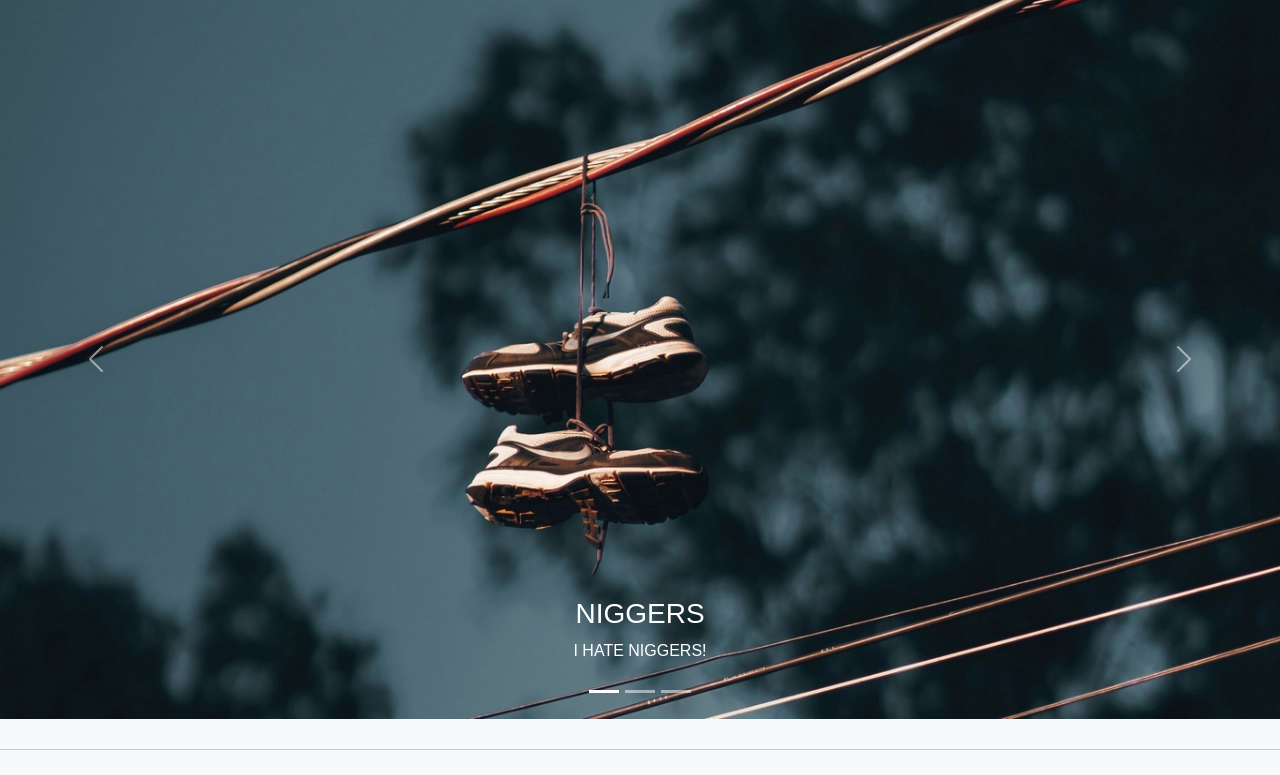
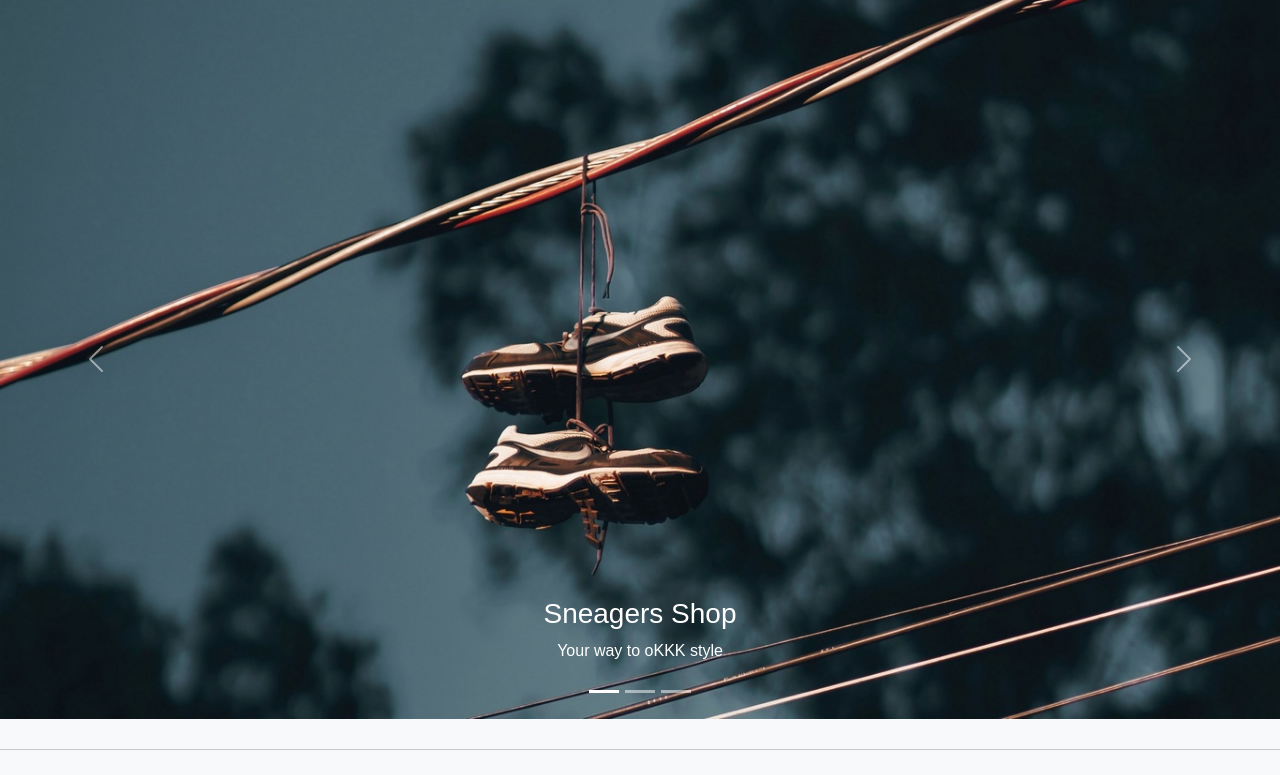
Before and after one commit to 2palek1/final_project, a FastAPI app: template src/templates/front/main.html in a window 1280 px wide. Shown: the part 57-832 px from the top of the page. Run offline with FastAPI, Linux system fonts and the light colour scheme; the template is opened without the code that fills it, so the values that code supplies are empty; parts of the project's set-up code (start-up, migrations or seed data) failed here and were passed over.

Commit message:
carousel fix

```diff
--- a/src/templates/front/main.html
+++ b/src/templates/front/main.html
@@ -24,22 +24,22 @@
     <div class="carousel-item active">
       <img src="static/9573-wires-sneakers-shoes-cable-4k.jpg" alt="Logo" class="d-block w-100">
         <div class="carousel-caption">
-            <h3>NIGGERS</h3>
-            <p>I HATE NIGGERS!</p>
+            <h3>Sneagers Shop</h3>
+            <p>Your way to oKKK style</p>
         </div>
     </div>
     <div class="carousel-item">
       <img src="static/kanye-west-sneakers_1.jpg" alt="kanye" class="d-block w-100">
         <div class="carousel-caption">
-            <h3>NIGGERS</h3>
-            <p>I HATE NIGGERS!</p>
+            <h3>Sneagers Shop</h3>
+            <p>Your way to oKKK style</p>
         </div>
     </div>
     <div class="carousel-item">
       <img src="static/1.jpg" alt="hadogkoaedg" class="d-block w-100">
         <div class="carousel-caption">
-            <h3>NIGGERS</h3>
-            <p>I HATE NIGGERS!</p>
+            <h3>Sneagers Shop</h3>
+            <p>Your way to oKKK style</p>
         </div>
     </div>
   </div>
```
